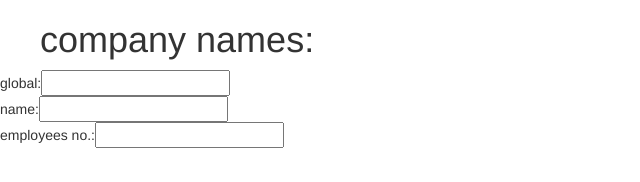
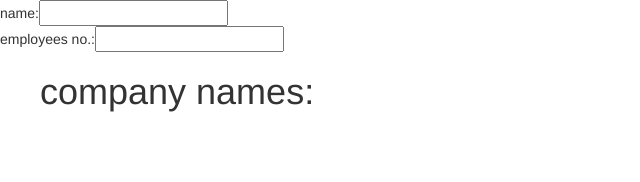
Before and after one commit to dhrubesh/fe, a plain HTML site: page index.html in a window 1280 px wide. Shown: the whole page, without its empty margins (0-640 px from the left). Drawn offline with nearby package versions, Linux system fonts and the light colour scheme.

Commit message:
2 search boxes

```diff
--- a/index.html
+++ b/index.html
@@ -17,8 +17,12 @@
 
 </style>
 <body ng-app="mainApp">
+
+<div id="search">
+	name:<input type=" text" ng-model="globalSearch.name"><br>
+	employees no.:<input type=" text" ng-model="globalSearch.employees">
+</div>
 <div ng-controller="board">
-
 	<ul>
 		<h1> company names:</h1>
 		<li ng-repeat="company in companies | filter:globalSearch">
@@ -26,11 +30,5 @@
 		</li>
 	</ul>
 </div>
-<div id="search">
-	global:<input type=" text" ng-model="globalSearch.$"><br>
-	name:<input type=" text" ng-model="globalSearch.name"><br>
-	employees no.:<input type=" text" ng-model="globalSearch.employees">
-
-</div>
 </body>
 </html>
```
